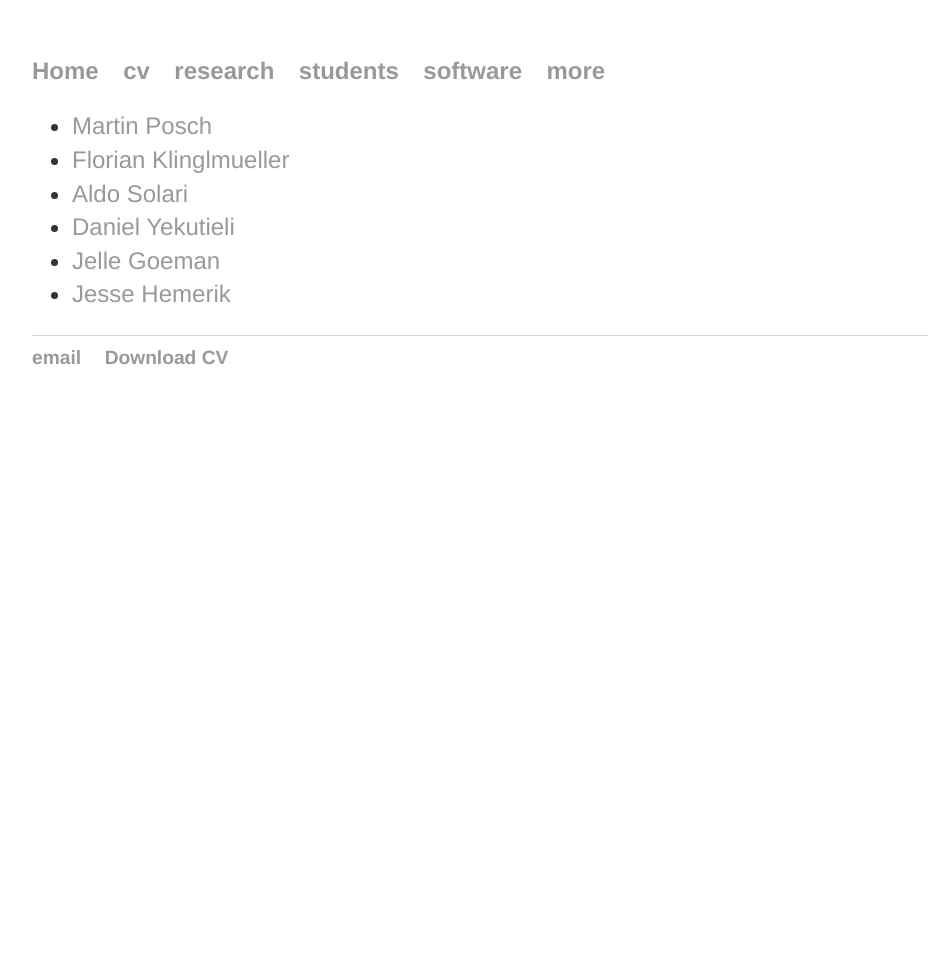
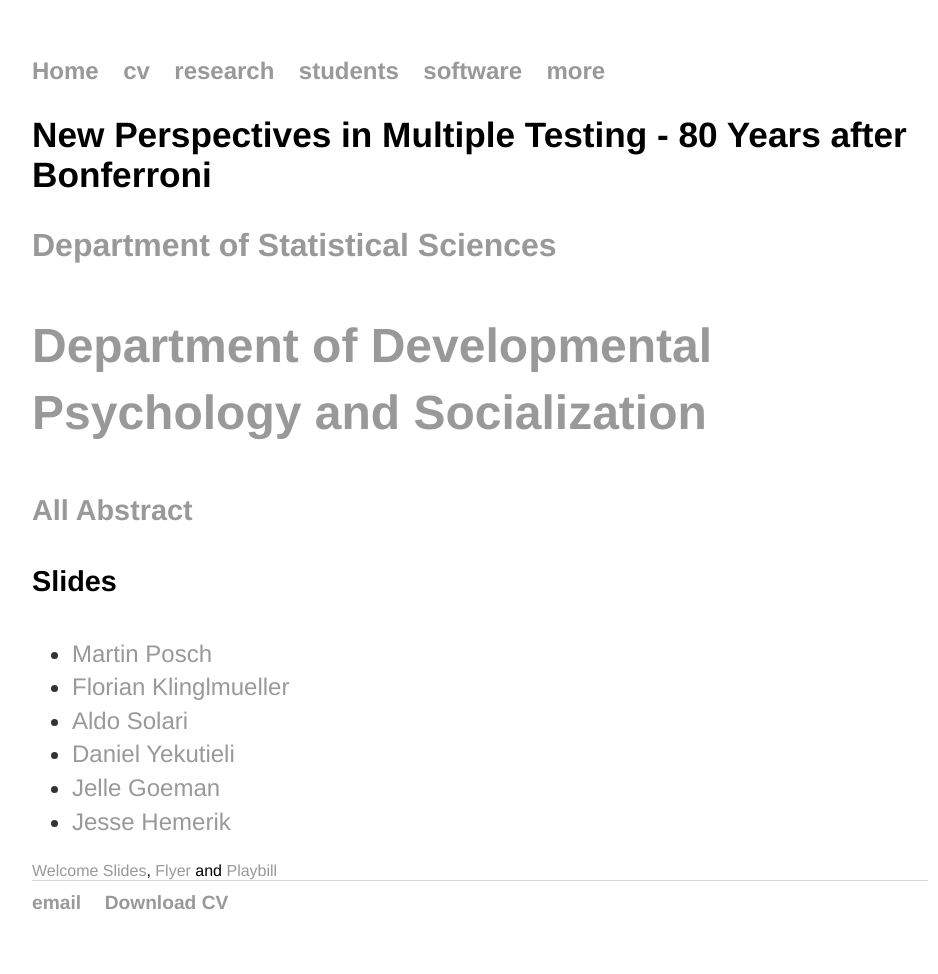
Before and after one commit to livioivil/livioivil.github.io, a Jekyll site: the page built from research/80nferroni/80nferroni.html, in a window 1280 px wide. Shown: the whole page, without its empty margins (160-1098 px from the left). Built offline with Jekyll 4.4.1, drawn with Linux system fonts in a browser that asks for light colours; before the commit the page ends 900 px from its top, so only the background shows below that.

Commit message:
80nferroni ...

```diff
--- a/research/80nferroni/80nferroni.html
+++ b/research/80nferroni/80nferroni.html
@@ -4,6 +4,18 @@ title: 80nferroni
 author: "Department of Statistical Sciences <p> Department of Developmental Psychology and Socialization"
 ---
 
+<h2> New Perspectives in Multiple Testing - 80 Years after Bonferroni</a> </h2>
+
+<h3> <a href="www.stat.unipd.it"> Department of Statistical Sciences </a> <p>
+<a href="www.dpss.unipd.it"> Department of Developmental Psychology and Socialization </a> </h3>
+
+
+
+
+<h4><a href="http://www.stat.unipd.it/sites/default/files/Abstract.pdf">All Abstract</a></h4>
+
+
+<h4>Slides</h4>
     <div class="reasearch">
 <ul>
     <li> <a href="80nferroni_Martin_Posch.pdf">Martin Posch</a>
@@ -14,3 +26,8 @@ author: "Department of Statistical Sciences <p> Department of Developmental Psyc
   <li> <a href="80nferroni_Jesse_Hemerik.pdf"> Jesse Hemerik</a></li>
 		</ul>
 </div>
+
+
+<a href="80nferroni_Livio_Finos.pdf">Welcome Slides</a>, <a href="http://www.stat.unipd.it/sites/default/files/pieghevole1.pdf">Flyer</a>
+and
+<a href="http://www.stat.unipd.it/sites/default/files/locandina_0.pdf"> Playbill</a>
```
